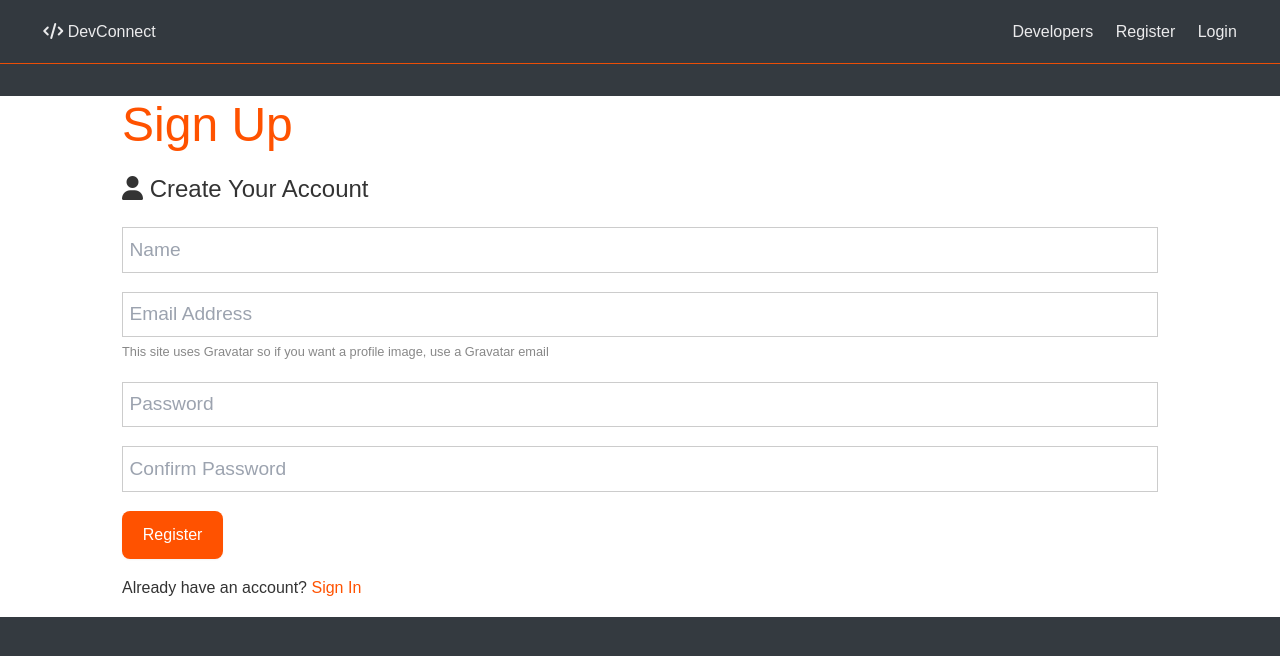
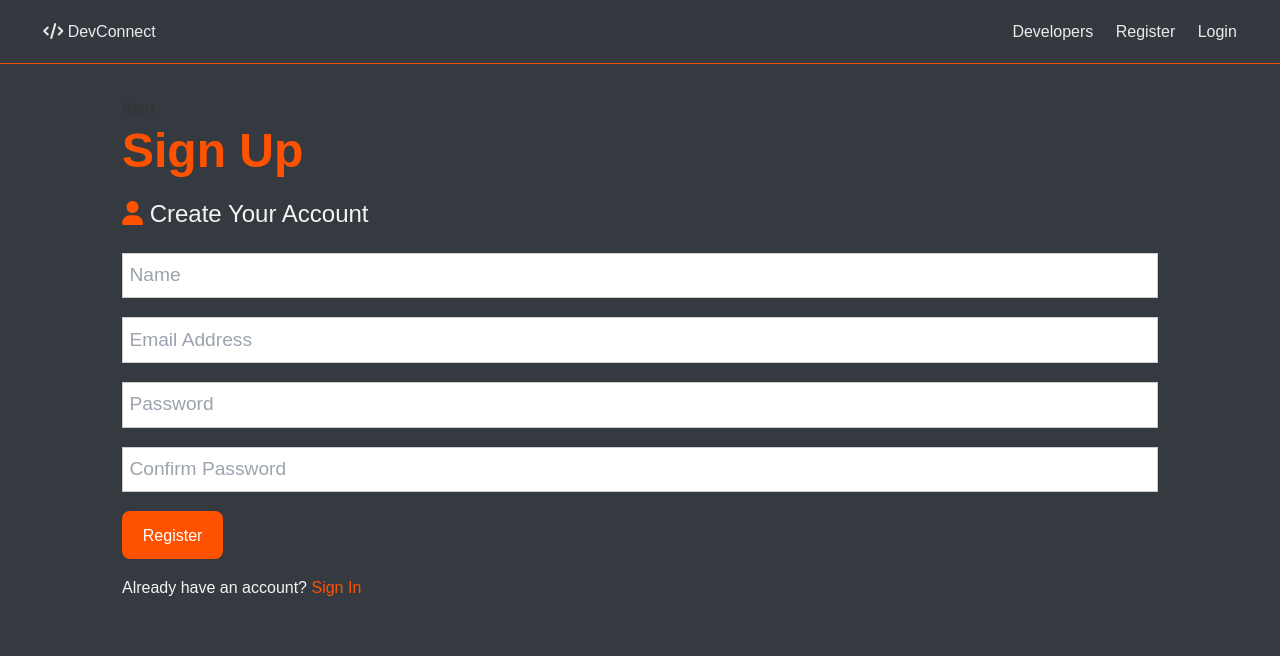
Before and after one commit to stepweaver/stepweaver-blog, a React (Create React App) app in the folder client/: page /register in a window 1280 px wide. Shown: the top 656 px of the page. Built offline with nearby package versions, Linux system fonts and the light colour scheme.

Commit message:
Alert Component & Action Call

```diff
--- a/client/src/App.css
+++ b/client/src/App.css
@@ -9,7 +9,7 @@
   --light-color: #f4f4f4;
   --danger-color: #f5000c;
   --success-color: #28a745;
-  background-color: #343a40
+  background-color: #343a40;
 }
 
 * {
@@ -22,7 +22,7 @@ body {
   font-family: 'Hack', sans-serif;
   font-size: 1rem;
   line-height: 1.6;
-  background-color: #fff;
+  background-color: var(--dark-color);
   color: #333;
 }
 
@@ -77,6 +77,10 @@ img {
 
 .text-dark {
   color: var(--dark-color);
+}
+
+.text-light {
+  color: var(--light-color);
 }
 
 /* Padding */
@@ -261,6 +265,7 @@ img {
   padding: 0.4rem;
   font-size: 1.2rem;
   border: 1px solid #ccc;
+  color: #ccc;
 }
 
 .form input[type='submit'],
--- a/client/src/App.js
+++ b/client/src/App.js
@@ -4,6 +4,7 @@ import Navbar from './components/layout/Navbar';
 import Landing from './components/layout/Landing';
 import Register from './components/auth/Register';
 import Login from './components/auth/Login';
+import Alert from './components/layout/Alert';
 // Redux
 import { Provider } from 'react-redux';
 import store from './store';
@@ -20,6 +21,7 @@ const App = () => (
           path='/register'
           element={
             <section className='container'>
+              <Alert />
               <Register />
             </section>
           }
@@ -28,6 +30,7 @@ const App = () => (
           path='/login'
           element={
             <section className='container'>
+              <Alert />
               <Login />
             </section>
           }
--- a/client/src/actions/alert.js
+++ b/client/src/actions/alert.js
@@ -2,7 +2,7 @@ import { SET_ALERT, REMOVE_ALERT } from './types';
 import { v4 as uuidv4 } from 'uuid';
 
 export const setAlert =
-  (msg, alertType, timeout = 40000) =>
+  (msg, alertType, timeout = 4000) =>
   (dispatch) => {
     const id = uuidv4();
     dispatch({
--- a/client/src/components/auth/Register.js
+++ b/client/src/components/auth/Register.js
@@ -1,7 +1,11 @@
 import React, { useState } from 'react';
 import { Link } from 'react-router-dom';
+import { useDispatch } from 'react-redux';
+import { setAlert } from '../../actions/alert';
 
 const Register = () => {
+  const dispatch = useDispatch();
+
   const [formData, setFormData] = useState({
     name: '',
     email: '',
@@ -17,7 +21,7 @@ const Register = () => {
   const onSubmit = async (e) => {
     e.preventDefault();
     if (password !== password2) {
-      console.log('Passwords do not match');
+      dispatch(setAlert('Passwords do not match', 'danger'));
     } else {
       console.log('SUCCESS');
     }
@@ -25,9 +29,9 @@ const Register = () => {
 
   return (
     <>
-      <h1 className='large text-primary'>Sign Up</h1>
-      <p className='lead'>
-        <i className='fas fa-user'></i> Create Your Account
+      <h1 className='large text-primary font-semibold'>Sign Up</h1>
+      <p className='lead text-light'>
+        <i className='fas fa-user text-primary'></i> Create Your Account
       </p>
       <form className='form' onSubmit={(e) => onSubmit(e)}>
         <div className='form-group'>
@@ -47,20 +51,17 @@ const Register = () => {
             name='email'
             value={email}
             onChange={(e) => onChange(e)}
+            required
           />
-          <small className='form-text'>
-            This site uses Gravatar so if you want a profile image, use a
-            Gravatar email
-          </small>
         </div>
         <div className='form-group'>
           <input
             type='password'
             placeholder='Password'
             name='password'
-            minLength='6'
             value={password}
             onChange={(e) => onChange(e)}
+            minLength='6'
           />
         </div>
         <div className='form-group'>
@@ -68,15 +69,22 @@ const Register = () => {
             type='password'
             placeholder='Confirm Password'
             name='password2'
-            minLength='6'
             value={password2}
             onChange={(e) => onChange(e)}
+            minLength='6'
           />
         </div>
-        <input type='submit' className='btn btn-primary' value='Register' />
+        <input
+          type='submit'
+          className='btn bg-primary text-light hover:bg-orange-600'
+          value='Register'
+        />
       </form>
-      <p className='my-1'>
-        Already have an account? <Link to='/login'>Sign In</Link>
+      <p className='my-1 text-light'>
+        Already have an account?{' '}
+        <Link to='/login' className='hover:text-orange-700'>
+          Sign In
+        </Link>
       </p>
     </>
   );
--- /dev/null
+++ b/client/src/components/layout/Alert.js
@@ -0,0 +1,17 @@
+import React from 'react';
+import { useSelector } from 'react-redux';
+
+const Alert = () => {
+  const alerts = useSelector((state) => state.alert);
+
+  if (alerts !== null && alerts.length > 0)
+    return alerts.map((alert) => (
+      <div key={alert.id} className={`alert alert-${alert.alertType}`}>
+        {alert.msg}
+      </div>
+    ));
+
+  return <div>Alert</div>;
+};
+
+export default Alert;
```
